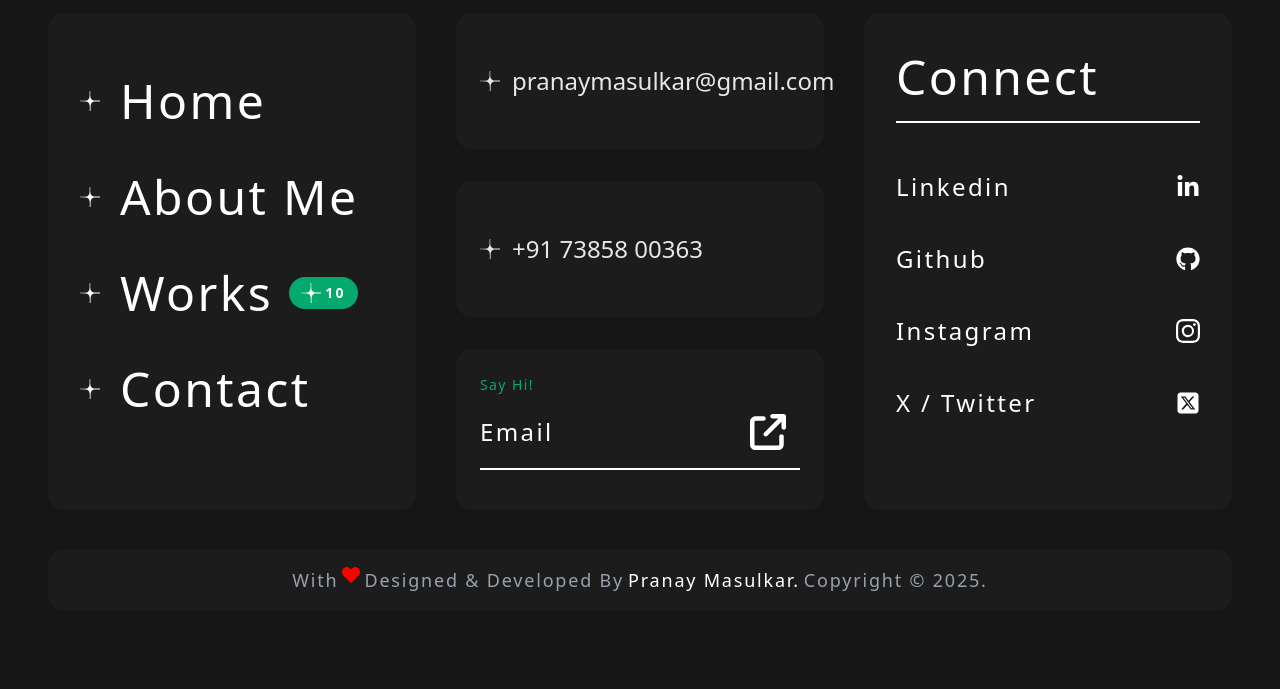
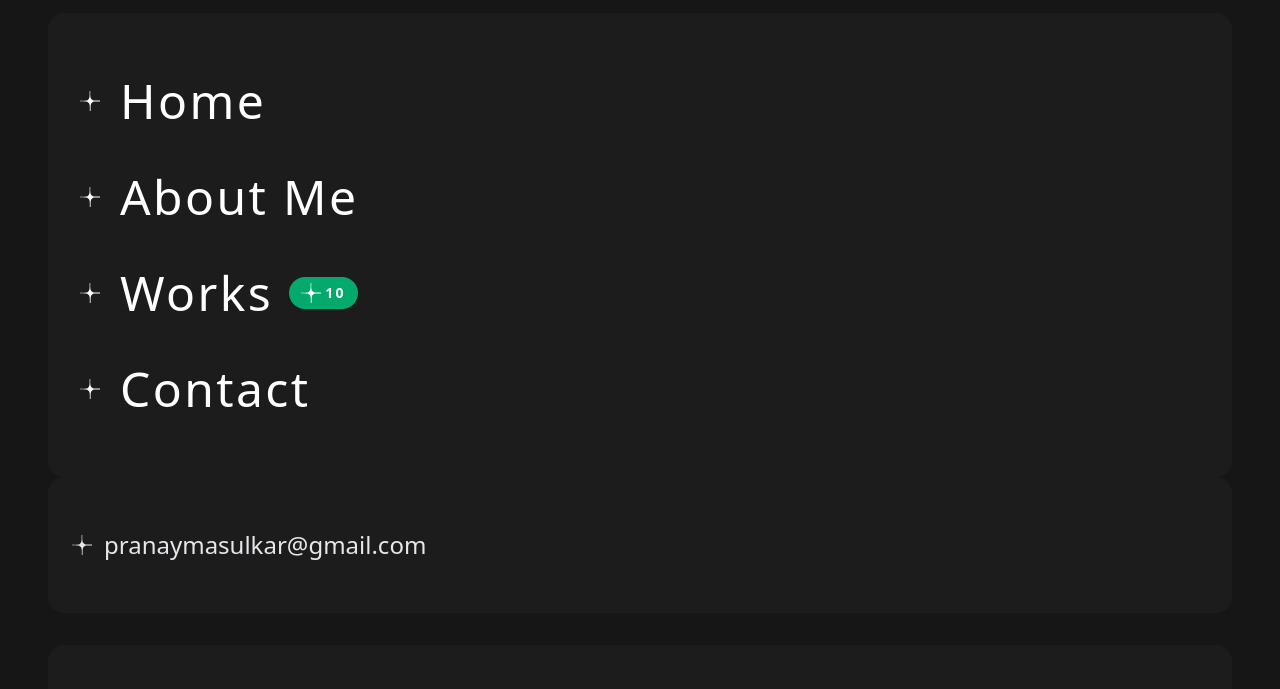
Before and after one commit to pranaymasulkar/pranaymasulkar, a React (Vite) app: page /about in a window 1280 px wide. Shown: the part 9011-9700 px from the top of the page. Built offline with nearby package versions, Linux system fonts and the light colour scheme; a web font is replaced by a local one.

Commit message:
update the layout settings

```diff
--- a/src/layout/Footer.jsx
+++ b/src/layout/Footer.jsx
@@ -41,10 +41,10 @@ const Footer = () => {
     ]
 
     return (
-        <footer className="py-12 md:py-24 px-4 sm:px-5 md:px-10 lg:px-12 xl:px-12 2xl:px-13">
-            <div className="grid md:grid-cols-3 gap-10 mx-auto w-full">
+        <footer className="w-full py-12 md:py-24 px-4 sm:px-5 md:px-10 lg:px-12 xl:px-12 2xl:px-13">
+            <div className="block md:grid-cols-3 md:gap-10 mx-auto w-full">
                 {/* Column 1 - Navigation */}
-                <div className=" bg-[#1c1c1c] px-8 py-10 rounded-2xl">
+                <div className=" bg-[#1c1c1c] px-8 py-10 rounded-2xl mb-8 md:mb-0">
                     <ul className="">
                         {navLinks.map((link, idx) => (
                             <li key={idx} className="group">
@@ -69,7 +69,7 @@ const Footer = () => {
                 {/* Column 2 - Contact + Subscribe */}
                 <div className="flex flex-col gap-8">
                     <div className="bg-[#1c1c1c] px-6 py-6 rounded-2xl">
-                        <p className="flex items-center gap-3 text-gray-200  py-7 text-2xl">
+                        <p className="flex items-center gap-3 text-gray-200 py-7 text-lg sm:text-xl md:text-2xl">
                             <StarImage />
                             <a
                                 href="mailto:pranaymasulkar@gmail.com"
@@ -112,7 +112,7 @@ const Footer = () => {
                 </div>
 
                 {/* Column 3 - Socials */}
-                <div className="flex flex-col justify-between bg-[#1c1c1c] px-8 py-10 rounded-2xl">
+                <div className="flex flex-col justify-between bg-[#1c1c1c] px-8 py-10 rounded-2xl my-8 md:my-0">
                     <div>
                         <p className="text-5xl font-medium tracking-wider text-white mb-4 pb-5 border-b-2 border-white">Connect</p>
                         <ul className="space-y-2">
--- a/src/layout/Header.jsx
+++ b/src/layout/Header.jsx
@@ -29,7 +29,6 @@ const Header = () => {
         }),
     };
 
-    const navLinks2 = ["Home", "About", "Services", "Portfolio", "Contact"];
     const navLinks = [
         { name: 'Home', to: '/' },
         { name: 'About Me', to: '/about' },
@@ -40,7 +39,7 @@ const Header = () => {
         <>
             <header className="relative w-full h-10 flex justify-between items-center text bg-[#161616] text-white z-50 py-13 px-4 sm:px-5 md:px-10 lg:px-12 xl:px-12 2xl:px-13">
                 {/* Logo */}
-                <div className=" text-3xl md:text-4xl font-black tracking-widest text-white capitalize ">
+                <div className="text-xl sm:text-2xl md:text-4xl font-black tracking-widest text-white capitalize ">
                     <Link to="/" className="flex justify-start"><span>pranay masulkar </span><span className="text-[#04AA6D]"><StarImage /></span></Link>
                 </div>
                 <Link to="/contact" className="hidden md:block me-20 rounded-full tracking-widest px-6 py-3 text-xl/6 text-gray-300 hover:text-white ring-2 ring-gray-300 hover:ring-white">
```
